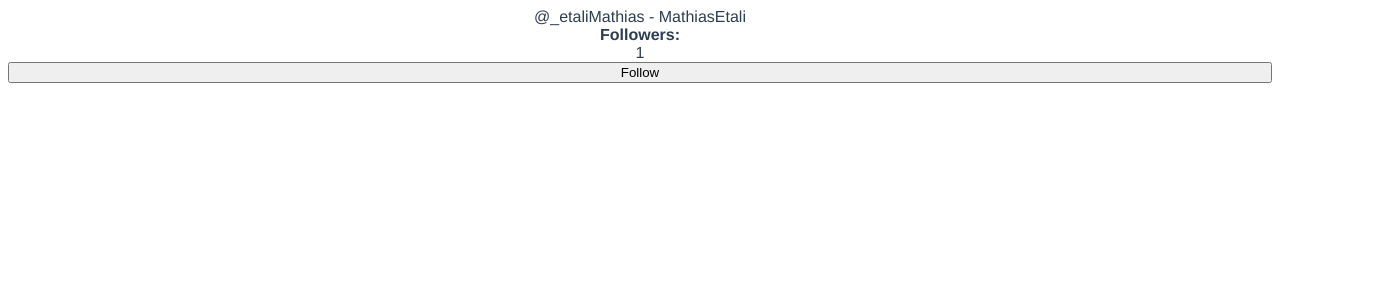
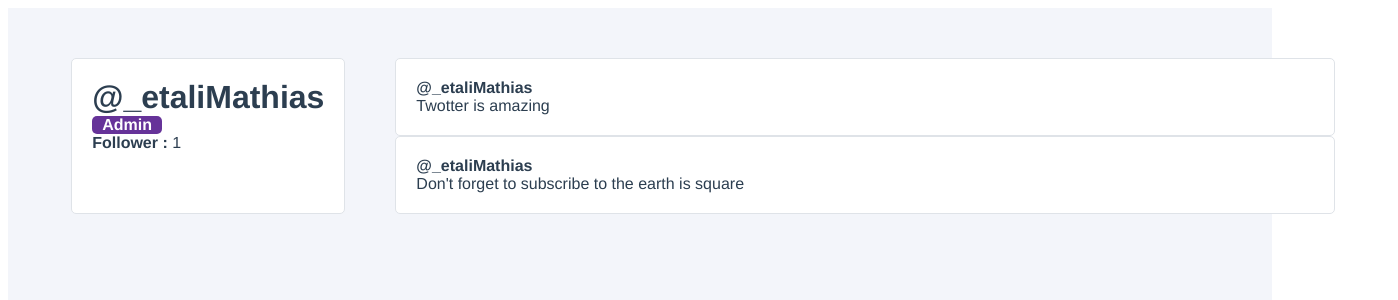
Before and after one commit to etali-junior/twotter, a Vue app: page / in a window 1280 px wide. Shown: the top 300 px of the page, 1398 px wide, since content can reach past the window. Built offline with nearby package versions, Linux system fonts and the light colour scheme.

Commit message:
TwootItem component added

```diff
--- a/src/App.vue
+++ b/src/App.vue
@@ -1,44 +1,15 @@
 <template>
    <div id="app">
-     @{{ user.username }} - {{ fullName }}
-     <strong>Followers: </strong>{{ followers }}
-     <button @click="followUser">
-       Follow
-     </button>
+      <UserProfile/>
    </div>
 </template>
 
 <script>
-
+ import UserProfile from "./components/UserProfile";
 
 export default {
   name: 'App',
-  data() {
-    return {
-      followers: 0,
-      user:{
-        id:0,
-        username:'_etaliMathias',
-        firstName: 'Mathias',
-        lastName: 'Etali',
-        email: 'etalim@gmail.com',
-        isAdmin: true
-      }
-    }
-  },
-  computed:{
-    fullName() {
-      return this.user.firstName + this.user.lastName
-    }
-  },
-  methods: {
-    followUser() {
-      this.followers++
-    }
-  },
-  mounted(){
-    this.followUser()
-  }
+  components: { UserProfile }
 }
 </script>
 
@@ -47,9 +18,8 @@ export default {
   font-family: Avenir, Helvetica, Arial, sans-serif;
   -webkit-font-smoothing: antialiased;
   -moz-osx-font-smoothing: grayscale;
-  text-align: center;
   color: #2c3e50;
-  display:flex;
-  flex-direction: column;
+  min-height: 100vh;
+  background-color:#F3F5FA;
 }
 </style>
--- /dev/null
+++ b/src/components/TwootItem.vue
@@ -0,0 +1,48 @@
+<template>
+    <div class="twoot-item">
+        <div class="user-profile__twoot">
+            <div class="twoot-item__user">
+                @{{ username }}
+            </div>
+            <div class="twoot-item__content">
+                {{ twoot.content }}
+            </div>
+        </div>
+    </div>
+</template>
+
+<script>
+export default {
+    name: "TwootItem",
+    props:{
+        username:{
+            type: String,
+            required: true
+        },
+        twoot:{
+            type: Object,
+            required: true
+        }
+    }
+}
+</script>
+
+<style>
+    .twoot-item{
+        padding: 20px;
+        background-color:white;
+        border-radius: 5px;
+        border: 1px solid #DFE3E8;
+        box-sizing: border-box;
+        cursor: pointer;
+        transition: all 0.125s ease;
+    }
+
+    .twoot-item:hover{
+        transform: scale(1.1, 1.1);
+    }
+
+    .twoot-item__user{
+        font-weight: bold;
+    }
+</style>
--- /dev/null
+++ b/src/components/UserProfile.vue
@@ -0,0 +1,89 @@
+<template>
+    <div class="user-profile">
+        <div class="user-profile__user-panel">
+            <h1 class="user-profile__username">@{{ user.username }}</h1>
+            <div class="user-profile__admin-badge" v-if="user.isAdmin">
+                Admin
+            </div>
+            <div class="user-profile__follower-count">
+                <strong>Follower :</strong> {{ followers }}
+            </div>
+        </div>
+        <div class="user-profile__twoots-wrapper">
+            <TwootItem v-for="twoot in user.twoots" :key="twoot.id" :username="user.username" :twoot="twoot"/>
+        </div>
+    </div>
+</template>
+
+<script>
+import TwootItem from "./TwootItem";
+
+export default {
+    name:'UserProfile',
+    components:{ TwootItem },
+    data() {
+        return {
+            followers: 0,
+            user:{
+                id:0,
+                username:'_etaliMathias',
+                firstName: 'Mathias',
+                lastName: 'Etali',
+                email: 'etalim@gmail.com',
+                isAdmin: true,
+                twoots: [
+                    {id: 1, content: "Twotter is amazing"},
+                    {id: 2, content: "Don't forget to subscribe to the earth is square"}
+                ]
+            }
+        }
+    },
+    computed:{
+        fullName() {
+            return this.user.firstName + this.user.lastName
+        }
+    },
+    methods: {
+        followUser() {
+            this.followers++
+        }
+    },
+    mounted(){
+        this.followUser()
+    }
+}
+
+</script>
+
+<style>
+.user-profile{
+    display: grid;
+    grid-template-columns: 1fr 3fr;
+    width: 100%;
+    padding:50px 5%;
+}
+
+.user-profile__user-panel{
+    display: flex;
+    flex-direction: column;
+    margin-right: 50px;
+    padding: 20px;
+    background-color: white;
+    border-radius:5px;
+    border: 1px solid #DFE3E8;
+}
+
+.user-profile__admin-badge{
+    background-color: rebeccapurple;
+    margin-right: auto;
+    border-radius:5px;
+    color:white;
+    padding:0 10px;
+    font-weight: bold;
+}
+
+h1{
+    margin: 0;
+}
+
+</style>
```
Also changed, not shown: src/components/HelloWorld.vue (deleted, +0 -58 lines).
